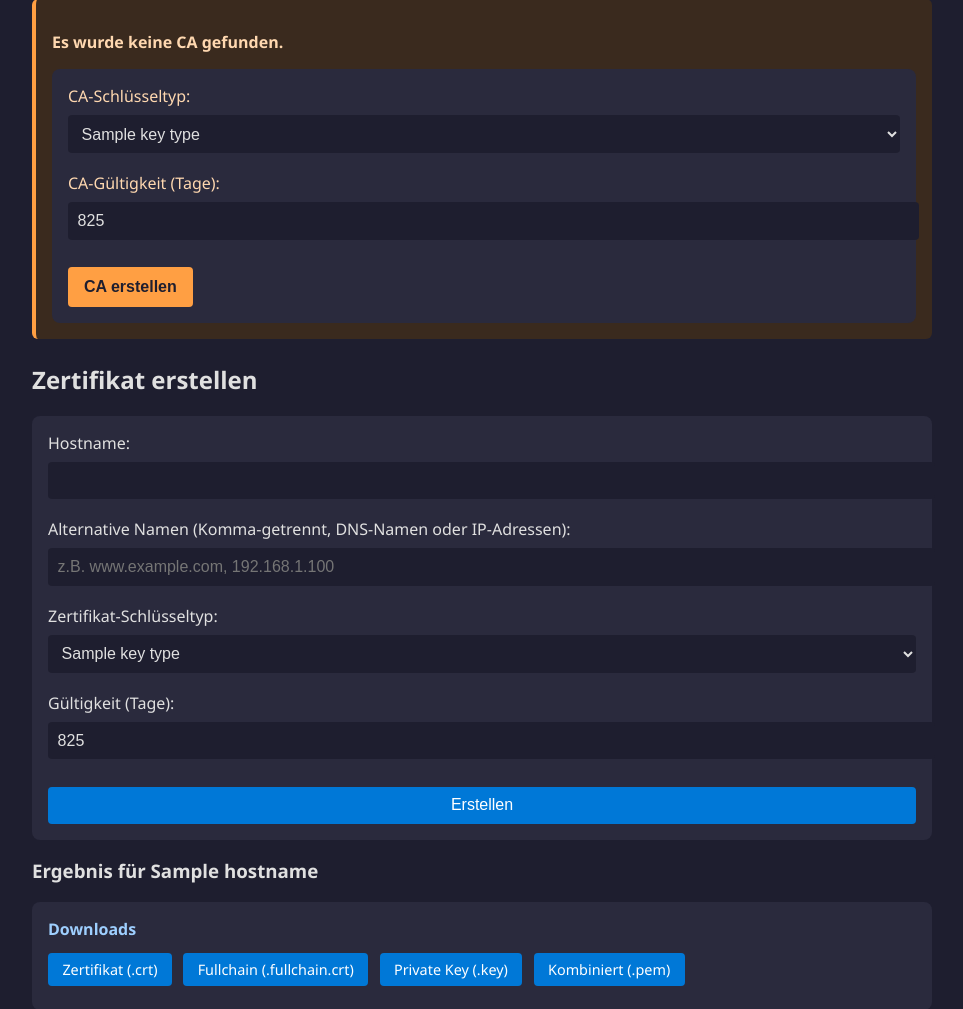
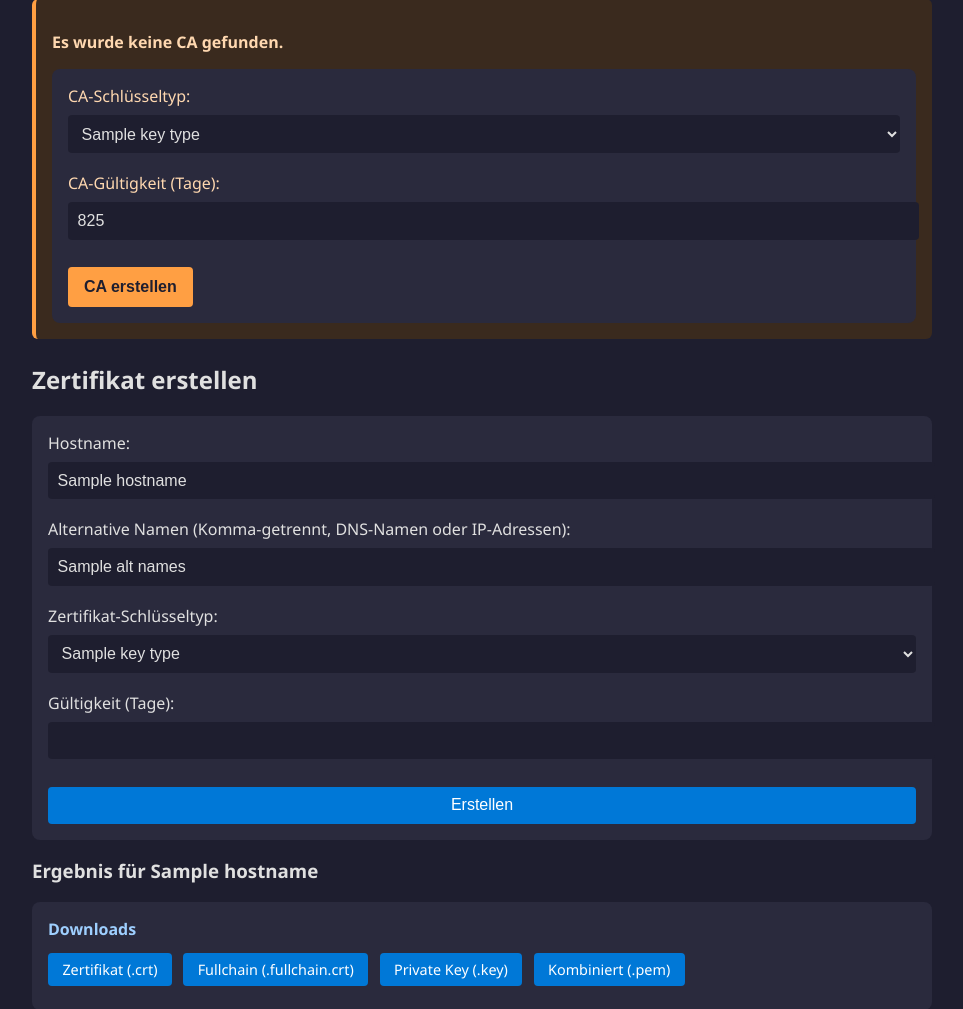
Before and after one commit to wlanboy/caweb, a FastAPI app: template templates/form.html in a window 1280 px wide. Shown: the part 131-1140 px from the top of the page, without its empty margins (158-1121 px from the left). Run offline with FastAPI, Linux system fonts and the light colour scheme; the template is opened without the code that fills it: most values are stand-ins (such as "Sample title", 1, 10 or a date in 2020).

Commit message:
Better rror handling

```diff
--- a/main.py
+++ b/main.py
@@ -86,17 +86,27 @@
     cert_key_type: str = Form(...),
     validity_days: int = Form(825)
 ):
-    if not validate_safe_name(hostname):
-        raise HTTPException(status_code=400, detail="Ungültiger Hostname")
+    form_values = {
+        "hostname": hostname,
+        "alt_names": alt_names,
+        "cert_key_type": cert_key_type,
+        "validity_days": validity_days,
+    }
 
     ca_exists = CA_CERT.exists() and CA_KEY.exists()
 
-    if not ca_exists:
+    def error_response(msg: str):
         return templates.TemplateResponse(
             request, "form.html",
-            {"ca_exists": False, "key_types": KEY_TYPES, "error": "Bitte zuerst eine CA erstellen."},
+            {"ca_exists": ca_exists, "key_types": KEY_TYPES, "error": msg, **form_values},
             status_code=400,
         )
+
+    if not validate_safe_name(hostname):
+        return error_response("Ungültiger Hostname.")
+
+    if not ca_exists:
+        return error_response("Bitte zuerst eine CA erstellen.")
 
     # Gültigkeit begrenzen (1 Tag bis 10 Jahre)
     validity_days = max(1, min(validity_days, 3650))
--- a/templates/form.html
+++ b/templates/form.html
@@ -37,28 +37,28 @@
 <h2>Zertifikat erstellen</h2>
 <form method="post" action="/">
   <label>Hostname:
-    <input type="text" name="hostname" required>
+    <input type="text" name="hostname" value="{{ hostname or '' }}" required>
   </label>
   <label>Alternative Namen (Komma-getrennt, DNS-Namen oder IP-Adressen):
-    <input type="text" name="alt_names" placeholder="z.B. www.example.com, 192.168.1.100">
+    <input type="text" name="alt_names" value="{{ alt_names or '' }}" placeholder="z.B. www.example.com, 192.168.1.100">
   </label>
 
   <label>Zertifikat-Schlüsseltyp:
     <select name="cert_key_type" class="select">
       {% for value, label, _ in key_types %}
-      <option value="{{ value }}">{{ label }}</option>
+      <option value="{{ value }}" {% if value == cert_key_type %}selected{% endif %}>{{ label }}</option>
       {% endfor %}
     </select>
   </label>
 
   <label>Gültigkeit (Tage):
-    <input type="number" name="validity_days" value="825" min="1" max="3650">
+    <input type="number" name="validity_days" value="{{ validity_days or 825 }}" min="1" max="3650">
   </label>
 
   <button type="submit">Erstellen</button>
 </form>
 
-{% if hostname %}
+{% if hostname and not error %}
 <h3>Ergebnis für {{ hostname }}</h3>
 
 <div class="download-links">
```
